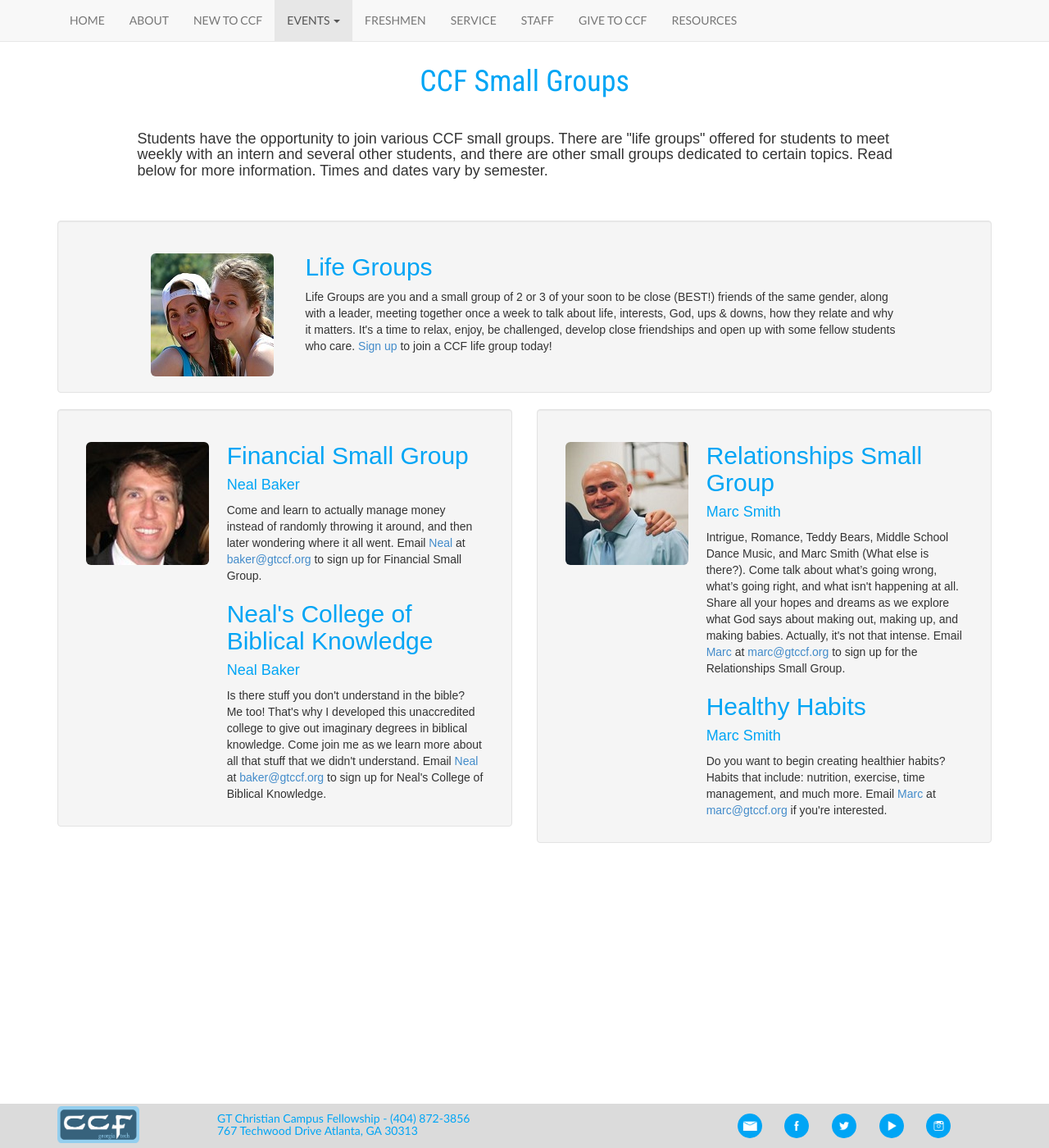
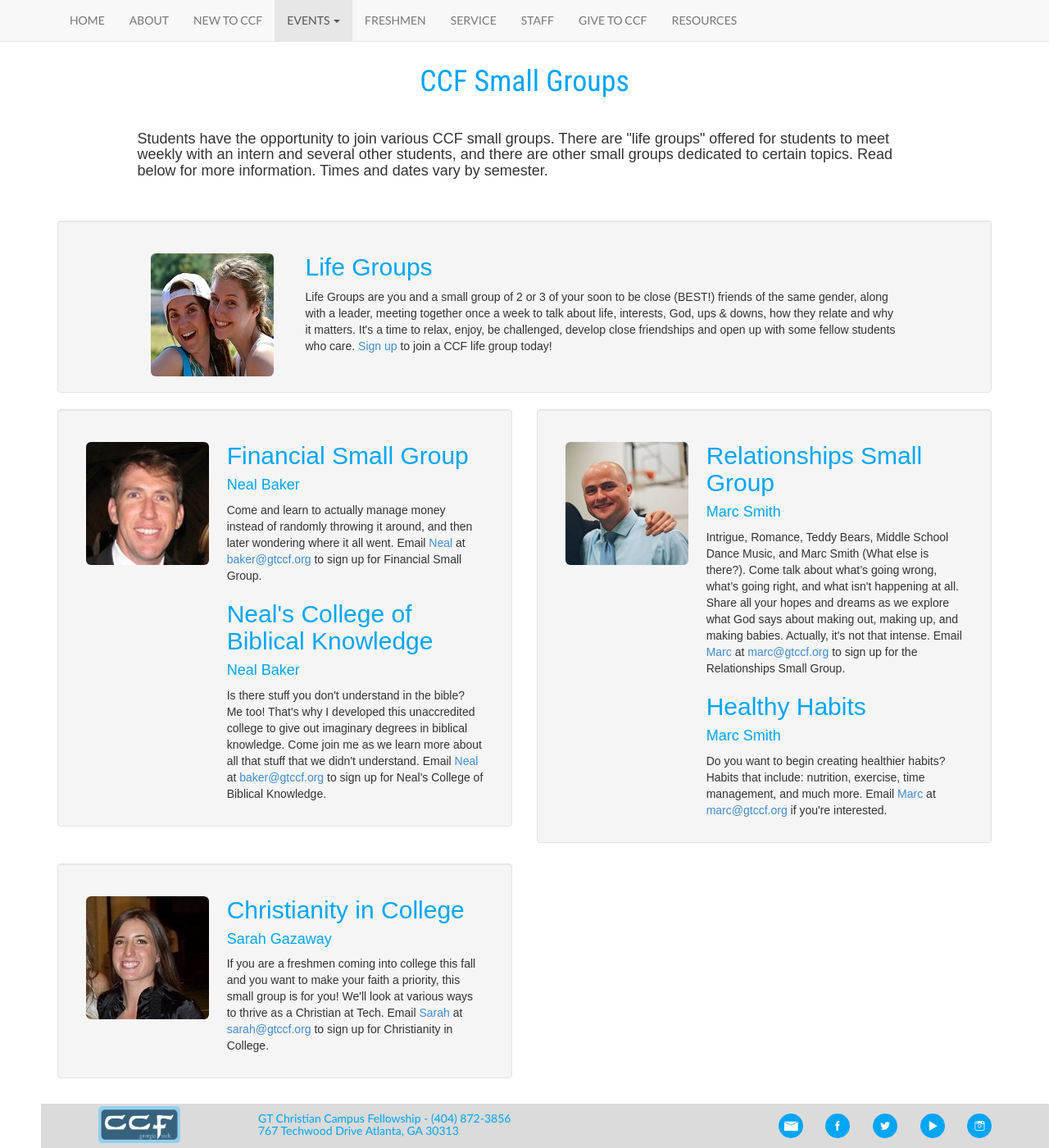
Before and after one commit to gtccf/gtccf.github.io, a Jekyll site: the page built from events/small-groups/index.html, in a window 1280 px wide and 1400 px high. Shown: the whole window at 82% size. Built offline with Jekyll 4.4.1, drawn with Linux system fonts in a browser that asks for light colours; nearby versions of some CDN libraries.

Commit message:
Added Sarah's small group Christianity in College

```diff
--- a/events/small-groups/index.html
+++ b/events/small-groups/index.html
@@ -56,6 +56,19 @@ layout: default
       </div>
     </div>
 
+    <div class="row">
+      <div class="col-md-8 col-lg-6">
+        <div class="well profile">
+          <div class="col-sm-4">
+            <figure><br><a target="_blank" href="{{ site.baseurl }}/staff/#sarah"><img src="{{ site.baseurl }}/photos/staff/sarah.jpg" class="img-rounded"></a></figure>
+          </div>
+          <div class="col-xs-8">
+            <div class="blue"><h2>Christianity in College</h2><h4>Sarah Gazaway</h4></div>
+            <p>If you are a freshmen coming into college this fall and you want to make your faith a priority, this small group is for you! We'll look at various ways to thrive as a Christian at Tech. Email <a href="{{ site.baseurl }}/staff/#sarah">Sarah</a> at <a href="mailto:sarah@gtccf.org">sarah@gtccf.org</a> to sign up for Christianity in College.</p>
+          </div>
+        </div>
+      </div>
+
   </div> <!--subheadtext div-->
 </div> <!--container div-->
 
```
